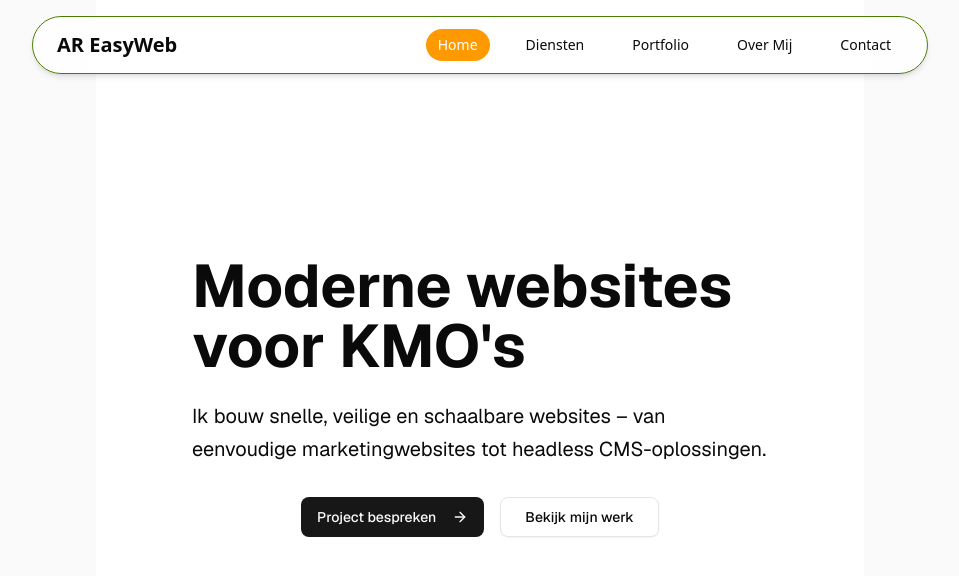
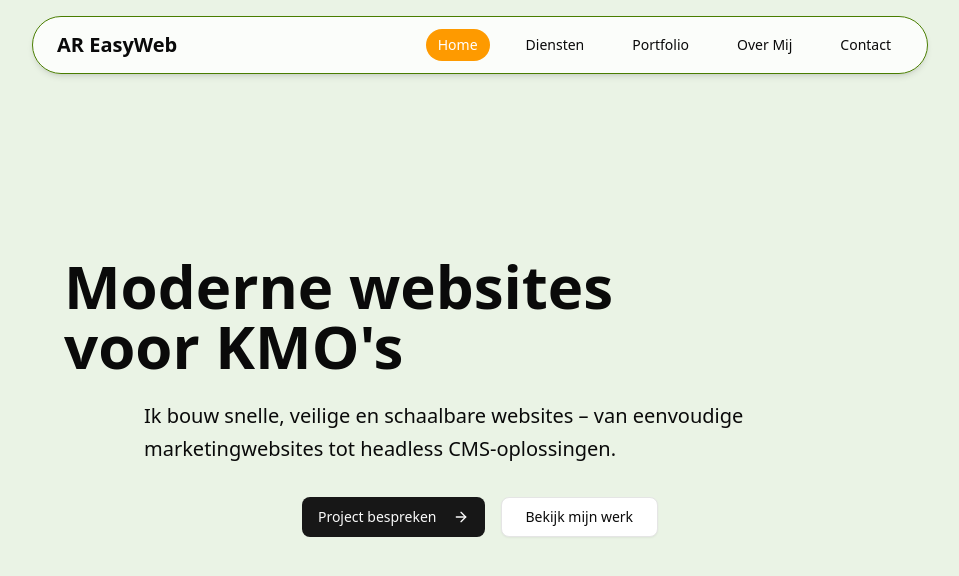
Before and after one commit to RAlmanzo/ar_easyweb, a Next.js app: page / in a window 1280 px wide. Shown: the top 576 px of the page, without its empty margins (160-1119 px from the left). Built offline with nearby package versions, Linux system fonts and the light colour scheme.

Commit message:
Add background color for home page

```diff
--- a/src/app/page.tsx
+++ b/src/app/page.tsx
@@ -1,10 +1,9 @@
 import Hero from "@/components/sections/hero";
-import Image from "next/image";
 
 export default function Home() {
   return (
-    <div className="flex min-h-screen items-center justify-center bg-zinc-50 font-sans dark:bg-black">
-      <main className="flex min-h-screen w-full max-w-3xl flex-col items-center justify-between py-32 px-16 bg-white dark:bg-black sm:items-start">
+    <div className="flex min-h-screen items-center justify-center bg-[#eaf3e5]">
+      <main className="flex min-h-screen w-full max-w-5xl flex-col items-center justify-between py-32 px-16 bg-transparent sm:items-start">
         <Hero />
       </main>
     </div>
```
